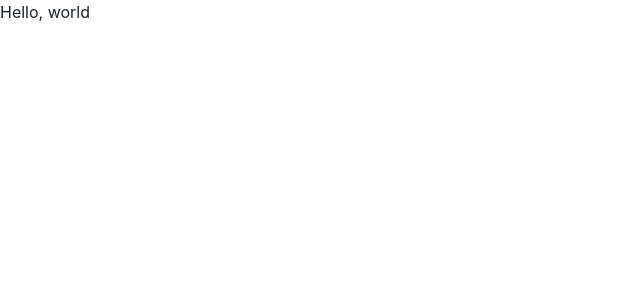
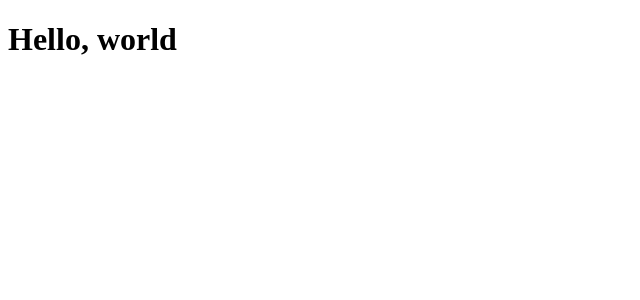
Before and after one commit to nicholascannon/notes-webapp-lnd, a React app in the folder app/: page / in a window 1280 px wide. Shown: the top 300 px of the page, without its empty margins (0-640 px from the left). Built offline with nearby package versions, Linux system fonts and the light colour scheme.

Commit message:
Revert "Setup chakra UI"
This reverts commit 3aabb631c59367385123868ff40b18598d5377e0.

```diff
--- a/app/package.json
+++ b/app/package.json
@@ -8,10 +8,8 @@
         "lint:fix": "npm run lint -- --fix"
     },
     "dependencies": {
-        "@chakra-ui/react": "^2.8.2",
         "@emotion/react": "^11.11.1",
         "@emotion/styled": "^11.11.0",
-        "framer-motion": "^10.17.9",
         "react": "^18.2.0",
         "react-dom": "^18.2.0",
         "react-router-dom": "^6.16.0"
--- a/app/src/App.tsx
+++ b/app/src/App.tsx
@@ -1,14 +1,11 @@
-import { ChakraProvider } from '@chakra-ui/react';
 import { BrowserRouter, Route, Routes } from 'react-router-dom';
 
 export const App = () => {
     return (
-        <ChakraProvider>
-            <BrowserRouter>
-                <Routes>
-                    <Route path="/*" element={<h1>Hello, world</h1>} />
-                </Routes>
-            </BrowserRouter>
-        </ChakraProvider>
+        <BrowserRouter>
+            <Routes>
+                <Route path="/*" element={<h1>Hello, world</h1>} />
+            </Routes>
+        </BrowserRouter>
     );
 };
```
Also changed, not shown: 1 other file (tests, documents, lock files or other folders).
